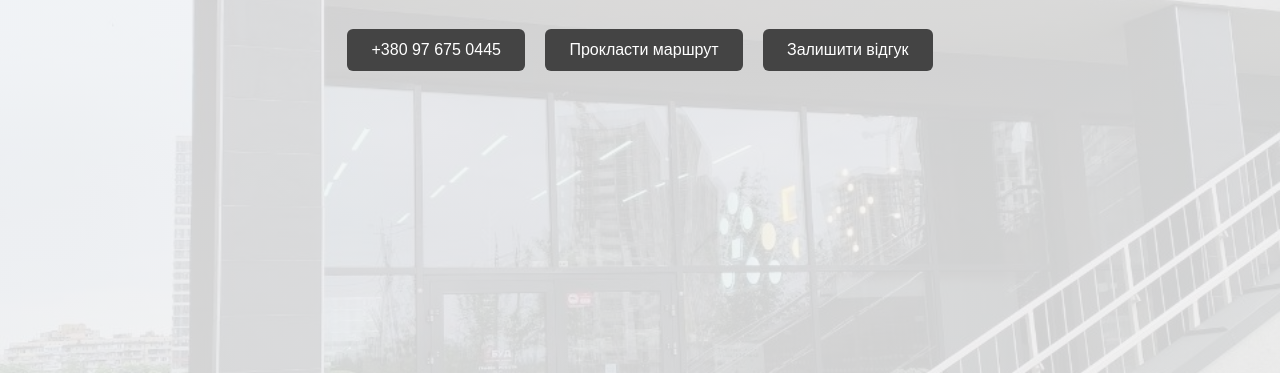
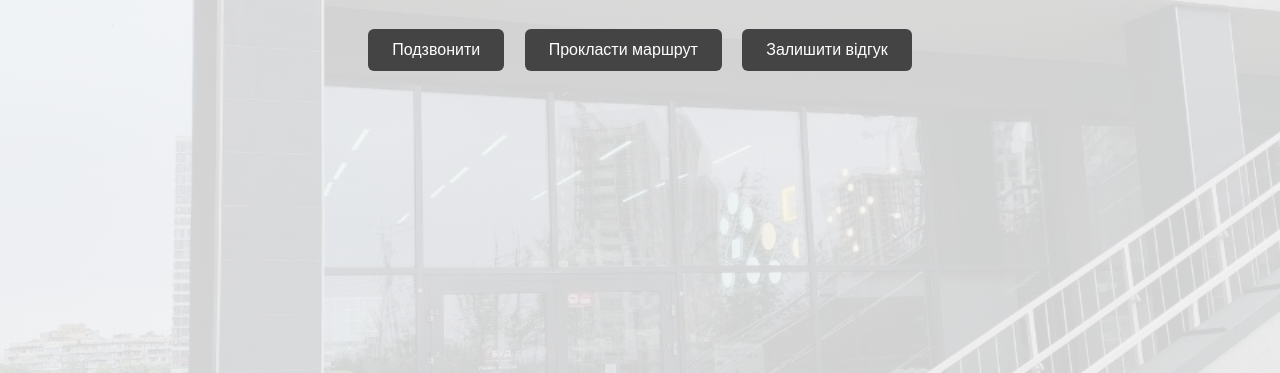
Before and after one commit to e-byd/ebud-site, a plain HTML site: page index.html in a window 1280 px wide. Shown: the part 413-786 px from the top of the page. Drawn offline with Linux system fonts and the light colour scheme.

Commit message:
Update index.html

```diff
--- a/index.html
+++ b/index.html
@@ -71,7 +71,7 @@
     <h1>ЄБУД</h1>
     <p>Будівельний магазин — сантехніка, електрика, монтажні матеріали</p>
     <div class="btn-group">
-      <a href="tel:+380976750445">+380 97 675 0445 </a>
+      <a href="tel:+380976750445">Подзвонити</a>
       <a href="https://maps.app.goo.gl/fEGppq7KuijEaUYaA">Прокласти маршрут</a>
       <a href="https://g.page/r/CcnVe9ECCywvEAI/review">Залишити відгук</a>
     </div>
```
